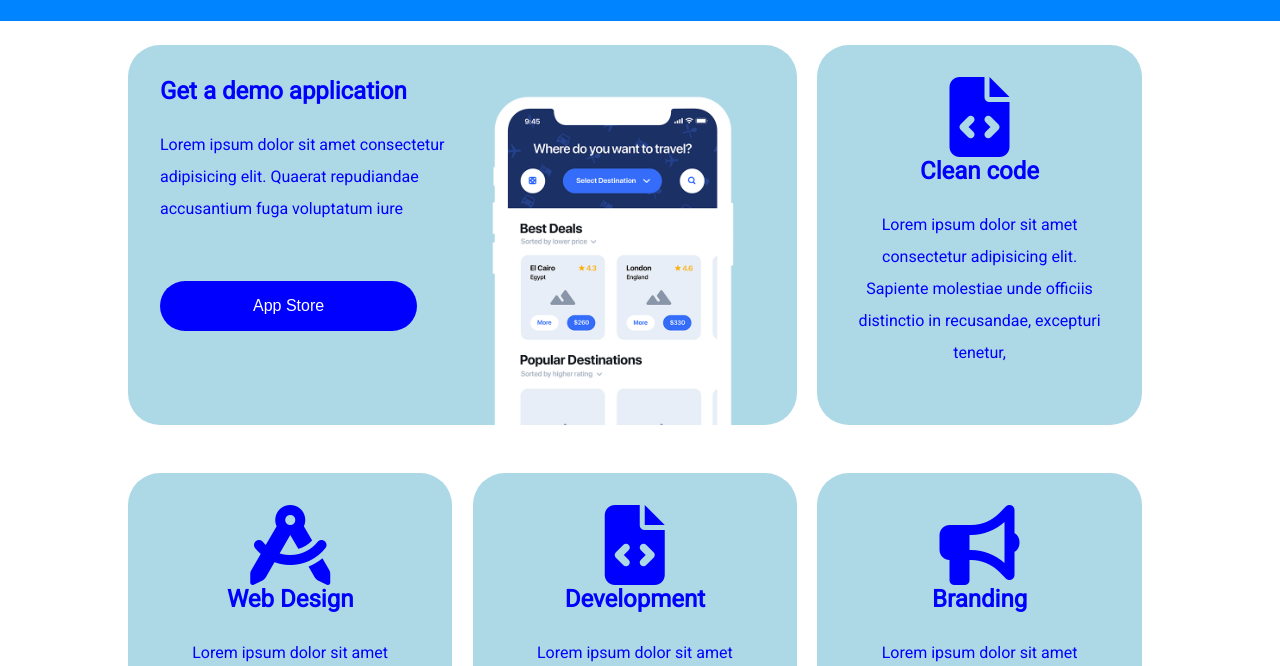
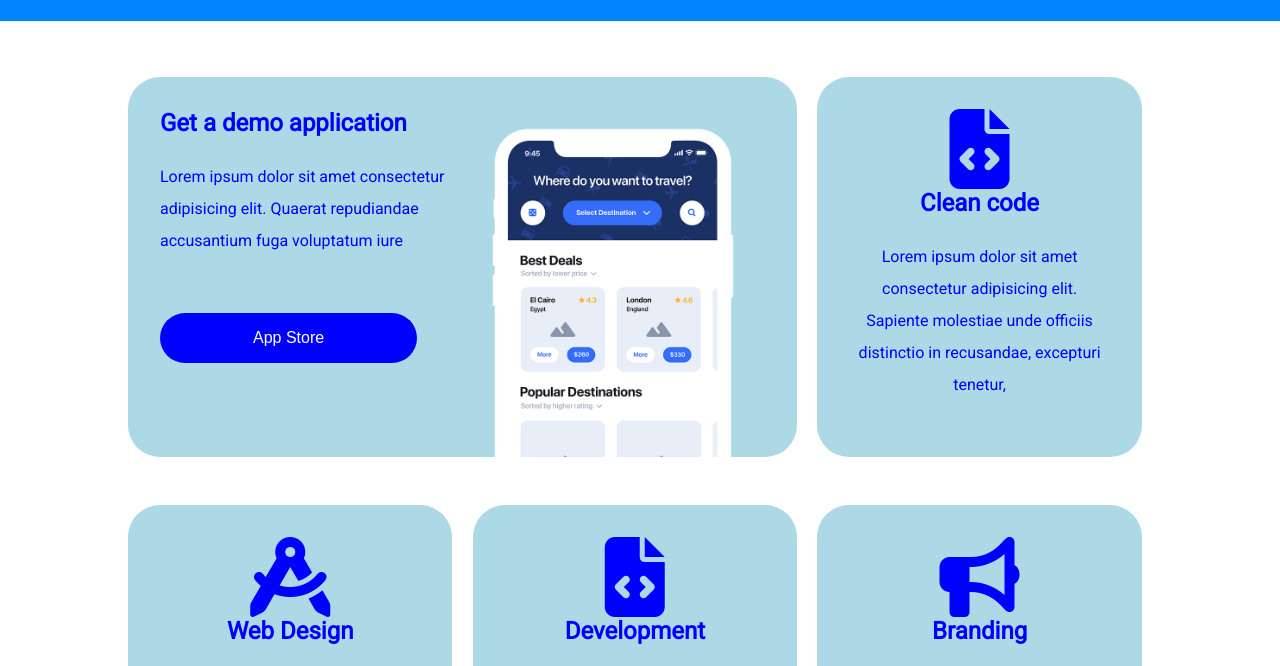
Before and after one commit to FedericoRosso97/htmlcss-responsive-layout, a plain HTML site: page index.html in a window 1280 px wide. Shown: the part 71-737 px from the top of the page. Drawn offline with Linux system fonts and the light colour scheme.

Commit message:
fix padding

```diff
--- a/style.css
+++ b/style.css
@@ -76,6 +76,9 @@ width: 75%;
 }
 
 /*sezione 1 main*/
+main section{
+    padding: 2rem 0;
+}
 .col{
     border-radius: 2rem;
     padding:2rem ;
@@ -198,7 +201,7 @@ img{
         width: 30%;
     }*/
 }
-
+/*testimonials*/
 .testimonials{
     text-align: center;
 }
```
